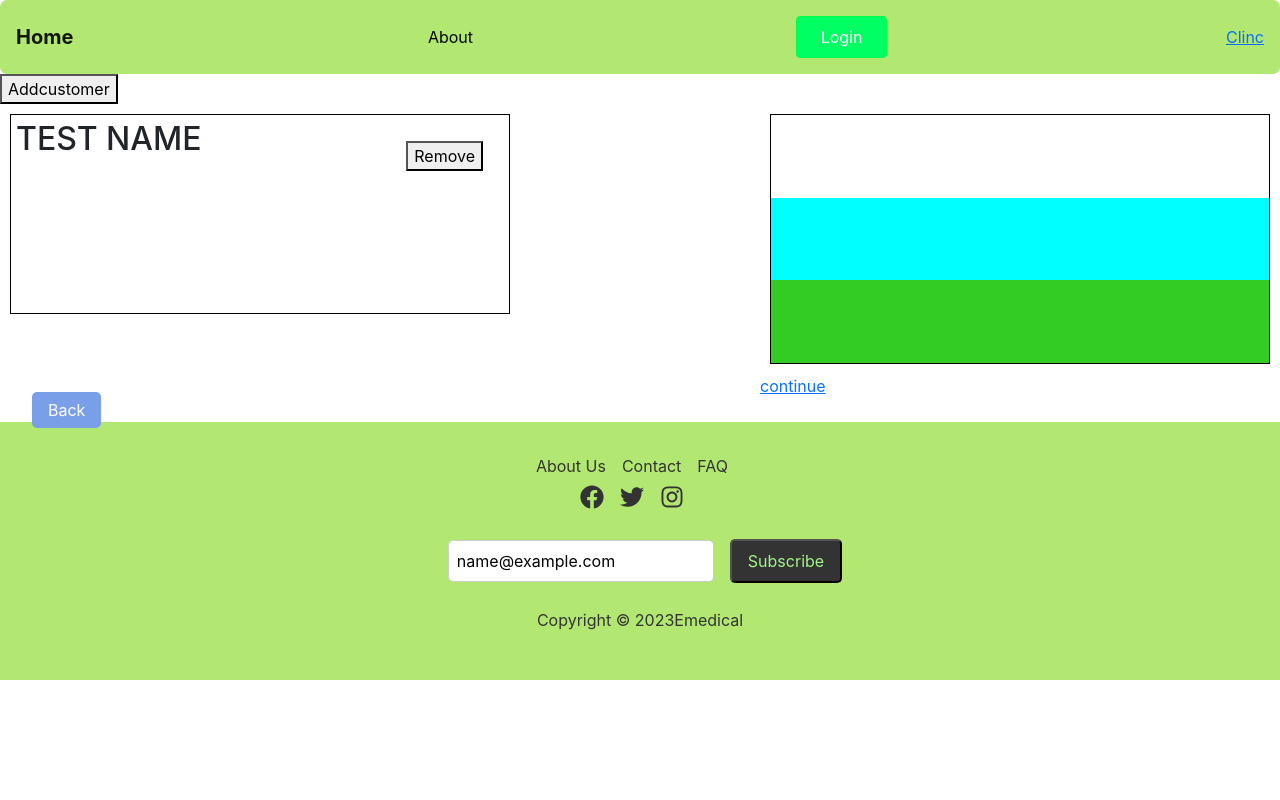
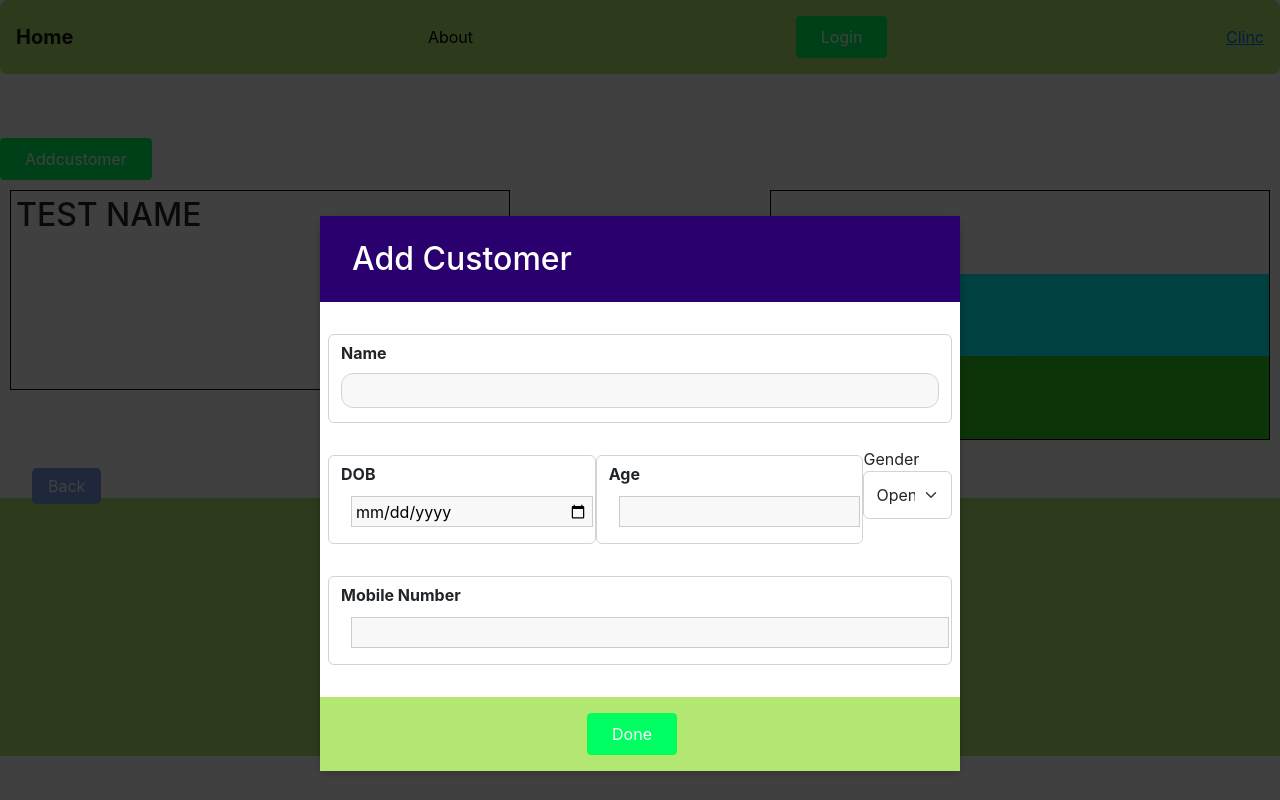
Before and after one commit to Ankitaayush/emedical, a React (Create React App) app: page /pgg/addcustomer in a window 1280 px wide. Both pictures are taken after typing "name@example.com" into the empty fields and a click on the button "Addcustomer". Built offline with nearby package versions, Linux system fonts and the light colour scheme.

Commit message:
chnaged the css and added the overlay in add cusotmer

```diff
--- /dev/null
+++ b/src/components/AddCustomerDetail.js
@@ -0,0 +1,76 @@
+import React,{useState} from "react";
+
+import Wrapcard from "./shared/UIElements/Wrapcard";
+import Model from "./modal";
+import Input from "./shared/formElements/Input";
+import Button from "./shared/formElements/Button";
+import '../public/AddCustomerDetail.css';
+
+
+const AddCustomerDetail = (props) => {
+
+    const addCustomerHandler = (event) => {
+        event.preventDefault();
+    }
+
+    return (
+        <React.Fragment>
+            {props.show &&
+                    <Wrapcard>
+                    <Model
+                        header="Add Customer"
+                        onSubmit={addCustomerHandler}
+                        onClose = {props.onClose}
+                        footer={
+                            <React.Fragment>
+                                <Button
+                                    type="submit"
+                                >
+                                    Done
+                                </Button>
+                            </React.Fragment>
+                        }
+                    >
+                        <Input
+                            element="input"
+                            id="name"
+                            type="text"
+                            label="Name"
+                        />
+                        <div className="__personelInfo">
+                            <Input
+                                element="input"
+                                id="dob"
+                                type="date"
+                                label="DOB"
+                            />
+                            <Input
+                                element="input"
+                                id="age"
+                                type="number"
+                                label="Age"
+                            />
+                            <div className="__options">
+                            <label htmlFor="gender">Gender </label>
+                            <select class="form-select" aria-label="Default select example">
+                                <option selected>Open this select menu</option>
+                                <option value="1">One</option>
+                                <option value="2">Two</option>
+                                <option value="3">Three</option>
+                                </select>
+                            </div>
+                        </div>
+                        <Input
+                            element="input"
+                            id="number"
+                            type="number"
+                            label="Mobile Number"
+                        />
+                    </Model>
+                    </Wrapcard>
+            }
+        </React.Fragment>
+    );
+}
+
+export default AddCustomerDetail;
--- a/src/components/addcustomer.js
+++ b/src/components/addcustomer.js
@@ -1,14 +1,26 @@
 import React, { useState } from "react";
 import { Link } from "react-router-dom";
+
+import AddCustomerDetail from "./AddCustomerDetail";
+import Button from "./shared/formElements/Button";
+
 import "../public/addcustomer.css"
+
 const Addcustomer = () => {
+  const [showAddCust,setShowAddCust] = useState(false);
+
   const deleteHandler = () => {
     console.log("op nishak");
   };
 
+  const changeStateHandler = () => {
+    setShowAddCust(prevState => !prevState);
+  }
+
   return (
     <React.Fragment>
-      <button className="addcustomerbtn"> Addcustomer</button>
+      <AddCustomerDetail show={showAddCust} onClose={changeStateHandler} />
+      <Button className="addcustomerbtn" type="button" onClick={changeStateHandler}> Addcustomer</Button>
       <div className="flexnew">
         <div className="details">
           {
--- /dev/null
+++ b/src/public/AddCustomerDetail.css
@@ -0,0 +1,11 @@
+.__personelInfo{
+    display: flex;
+}
+
+.__personelInfo select{
+    height: 3rem;
+}
+
+.__options{
+    margin-top: 0.5rem;
+}
```
